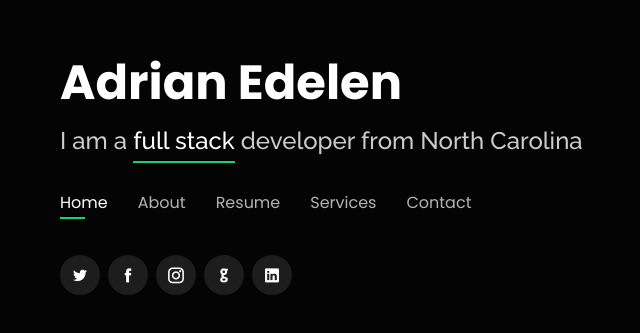
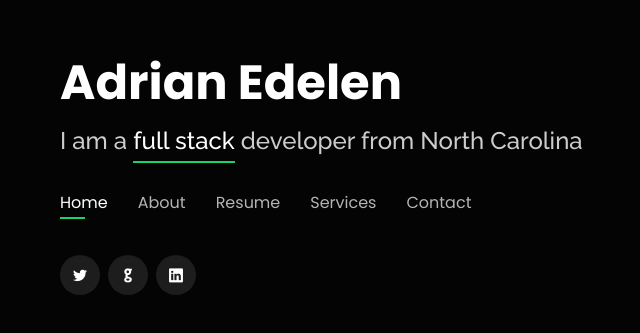
Before and after one commit to AdrianEdelen/Portfolio, a plain HTML site: page index.html in a window 1280 px wide. Shown: the part 223-556 px from the top of the page, without its empty margins (25-665 px from the left). Drawn offline with nearby package versions, Linux system fonts and the light colour scheme.

Commit message:
Update index.html

```diff
--- a/index.html
+++ b/index.html
@@ -59,8 +59,8 @@
 
       <div class="social-links">
         <a href="https://twitter.com/AdrianEdelen" class="twitter" target="_blank"><i class="icofont-twitter"></i></a>
-        <a href="#" class="facebook"><i class="icofont-facebook"></i></a>
-        <a href="#" class="instagram"><i class="icofont-instagram"></i></a>
+        <!--<a href="#" class="facebook"><i class="icofont-facebook"></i></a>
+        <a href="#" class="instagram"><i class="icofont-instagram"></i></a>-->
         <a href="https://github.com/AdrianEdelen" class="google-plus"><i class="icofont-github"></i></a>
         <a href="https://www.linkedin.com/in/adrian-edelen-2a3992184" class="linkedin" target="_blank"><i class="icofont-linkedin"></i></a>
       </div>
```
